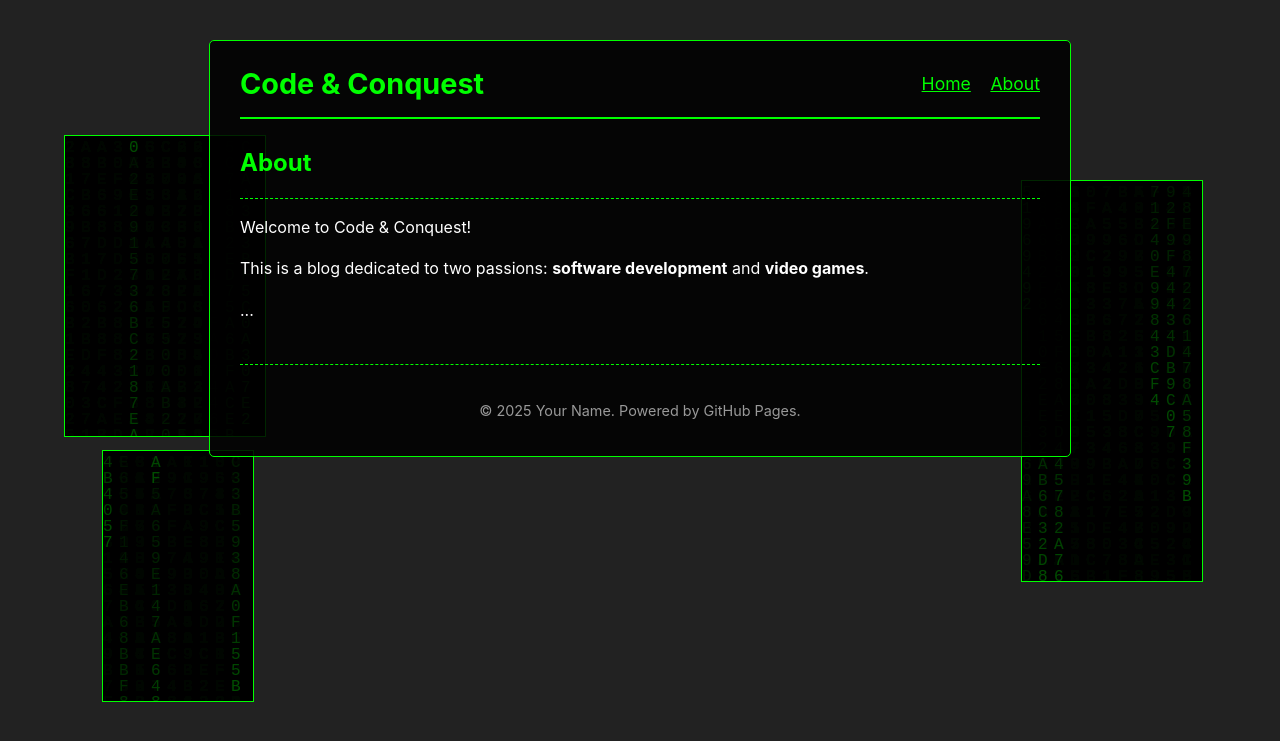
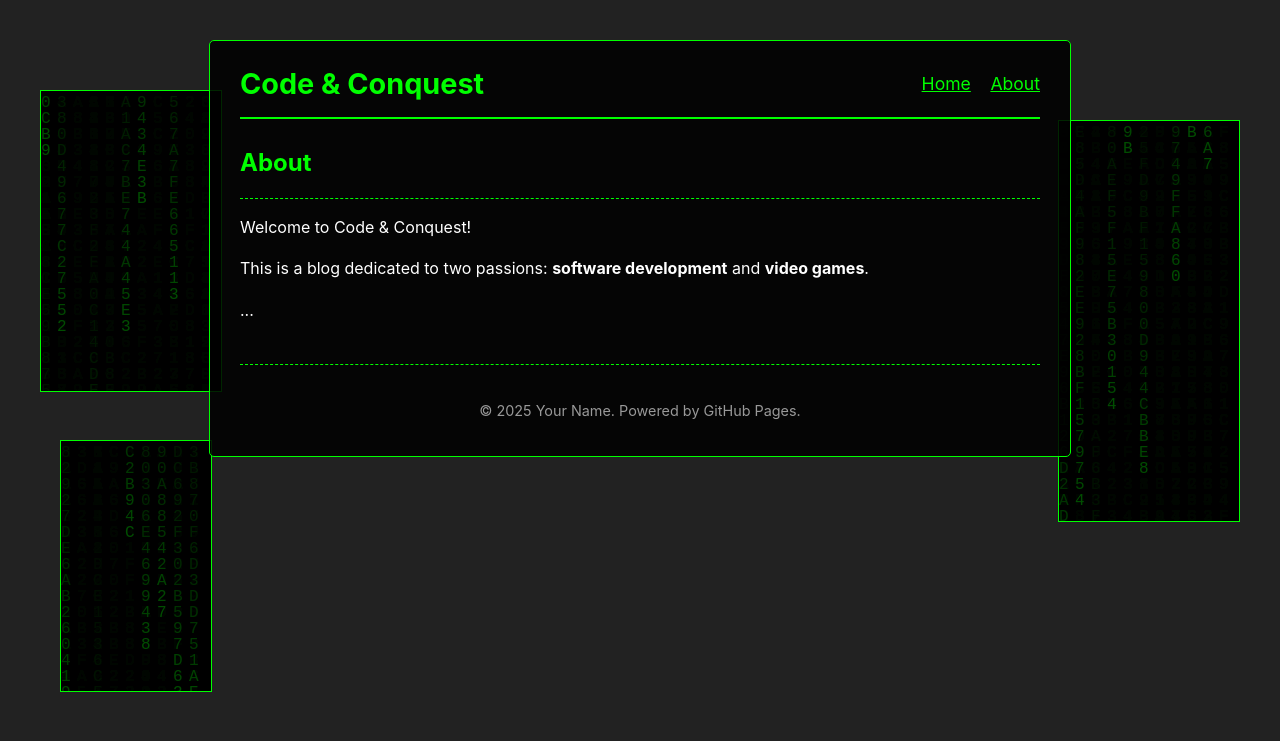
Before and after one commit to RobPiwowarek/RobPiwowarek.github.io, a Jekyll site: the page built from about.md, in a window 1280 px wide. Shown: the top 741 px of the page. Built offline with Jekyll 4.4.1, drawn with Linux system fonts in a browser that asks for light colours.

Commit message:
styling 5

```diff
--- a/_layouts/default.html
+++ b/_layouts/default.html
@@ -8,6 +8,7 @@
     <link rel="stylesheet" href="{{ site.baseurl }}/assets/css/rts_background.css">
 </head>
 <body>
+   <div class="main-wrapper">
        <div class="matrix-box" id="matrix-box-1">
            <canvas id="matrix-canvas-1"></canvas>
        </div>
@@ -37,6 +38,7 @@
                <p>&copy; {{ "now" | date: "%Y" }} {{ site.author }}. Powered by GitHub Pages.</p>
            </footer>
         </div>
+    </div>
     <script src="{{ site.baseurl }}/assets/js/matrix.js"></script>
     <!-- <script src="{{ site.baseurl }}/assets/js/rts_background.js"></script> -->
 </body>
--- a/about.md
+++ b/about.md
@@ -8,5 +8,5 @@ Welcome to Code & Conquest!
 This is a blog dedicated to two passions: **software development** and **video games**.
 
 
-<forced change to invoke build234>
+<forced change to invoke build2345>
 ...
--- a/assets/css/style.css
+++ b/assets/css/style.css
@@ -192,13 +192,21 @@ pre code {
 
 /* --- NEW: Asymmetric Matrix Boxes --- */
 
+/* --- NEW: Main Wrapper --- */
+.main-wrapper {
+    position: relative; /* This is the new anchor */
+    width: 100%;
+    max-width: 1200px; /* Wider than content, to make room */
+    margin: 40px auto; /* Centers the whole setup */
+}
+
 /* 1. Main style for all boxes */
 .matrix-box {
-    position: fixed; /* Pins them to the viewport */
-    z-index: 1;      /* Sits behind content, but on top of page background */
+    position: absolute; /* <-- CHANGED */
+    z-index: 1;
     background-color: #000;
-    border: 1px solid var(--border-color); /* The border you wanted */
-    overflow: hidden; /* Ensures canvas doesn't spill out */
+    border: 1px solid var(--border-color);
+    overflow: hidden;
 }
 
 /* 2. Style for the canvas inside any box */
@@ -210,17 +218,13 @@ pre code {
 /* 3. Your main content container */
 .container {
     position: relative;
-    z-index: 2; /* Sits ON TOP of the matrix boxes */
-
-    /* "Fog" effect for readability */
+    z-index: 2;
     background-color: rgba(0, 0, 0, 0.85);
     border: 1px solid var(--border-color);
     padding: 20px 30px;
     border-radius: 5px;
-
-    /* KEY: Center it in the viewport */
     max-width: 800px;
-    margin: 40px auto; /* 40px top/bottom, centered left/right */
+    margin: 0 auto; /* <-- CHANGED */
 }
 
 /*
@@ -228,30 +232,30 @@ pre code {
  * Tweak these values to get the exact look you want.
  */
 #matrix-box-1 {
-    top: 15vh;  /* 15% from the top */
-    left: 5vw;  /* 5% from the left */
-    width: 200px;
+    top: 50px;
+    left: 0; /* Sticks to the left edge of the wrapper */
+    width: 180px; /* Fits in the 200px gap */
     height: 300px;
 }
 
 #matrix-box-2 {
-    top: 50vh;  /* 50% from the top */
-    left: 8vw;  /* 8% from the left (shifted) */
+    top: 400px;
+    left: 20px; /* Shifted slightly from the edge */
     width: 150px;
     height: 250px;
 }
 
 #matrix-box-3 {
-    top: 20vh;   /* 20% from the top */
-    right: 6vw;  /* 6% from the right */
-    width: 180px;
+    top: 80px;
+    right: 0; /* Sticks to the right edge of the wrapper */
+    width: 180px; /* Fits in the 200px gap */
     height: 400px;
 }
 
 
 /* --- 4. Responsive Design --- */
 /* On screens 1100px or narrower, hide the boxes */
-@media (max-width: 1100px) {
+@media (max-width: 1200px) {
     .matrix-box {
         display: none;
     }
```
Lines whose indentation alone changed are shown as unchanged.
